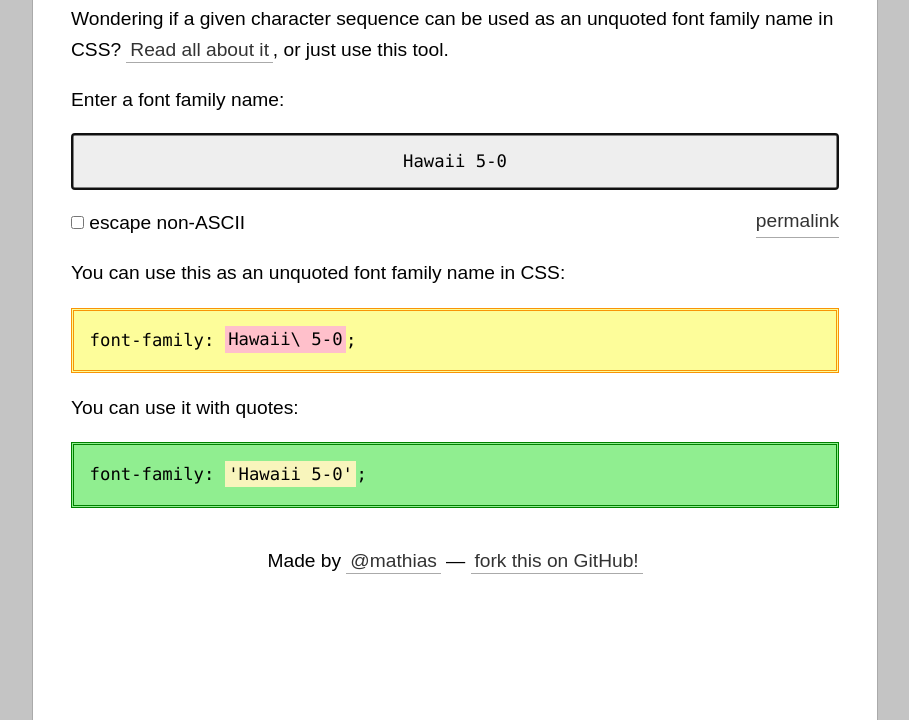
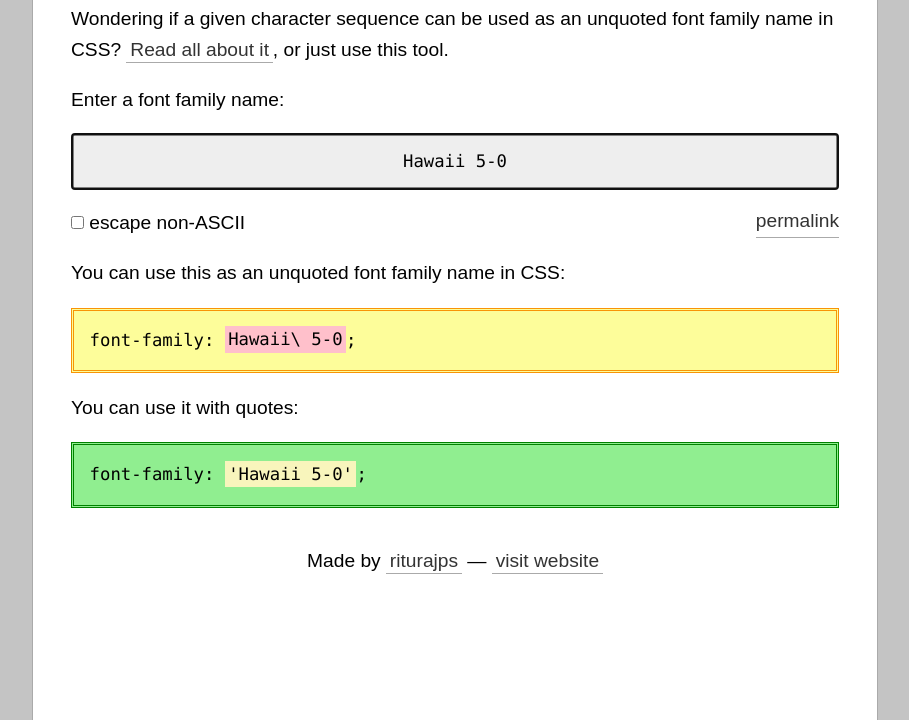
Before and after one commit to RituRajPS-Official/Tools, a plain HTML site: page font-family/index.html in a window 1280 px wide. Shown: the part 80-800 px from the top of the page, without its empty margins (185-1094 px from the left). Drawn offline with Linux system fonts and the light colour scheme.

Commit message:
Update index.html

```diff
--- a/font-family/index.html
+++ b/font-family/index.html
@@ -25,5 +25,5 @@
 	<p>If used unquoted, this font-family name contains a keyword in CSS, and it refers to the keyword value rather than a font family with that name. If you mean to use a font with this name rather than the keyword value, you must use quotes:
 	<pre class=warning><code>font-family: <mark>'sans-serif'</mark>;</code></pre>
 </div>
-<p id=footer>Made by <a href=https://mathiasbynens.be/>@mathias</a> — <a href=https://github.com/mathiasbynens/mothereff.in/tree/master/font-family>fork this on GitHub!</a></p>
+<p id=footer>Made by <a href=https://riturajps-official.blogspot.com//>riturajps</a> — <a href=https://riturajpsofficial.blogspot.com/>visit website</a></p>
 <script src=eff.js></script>
```
